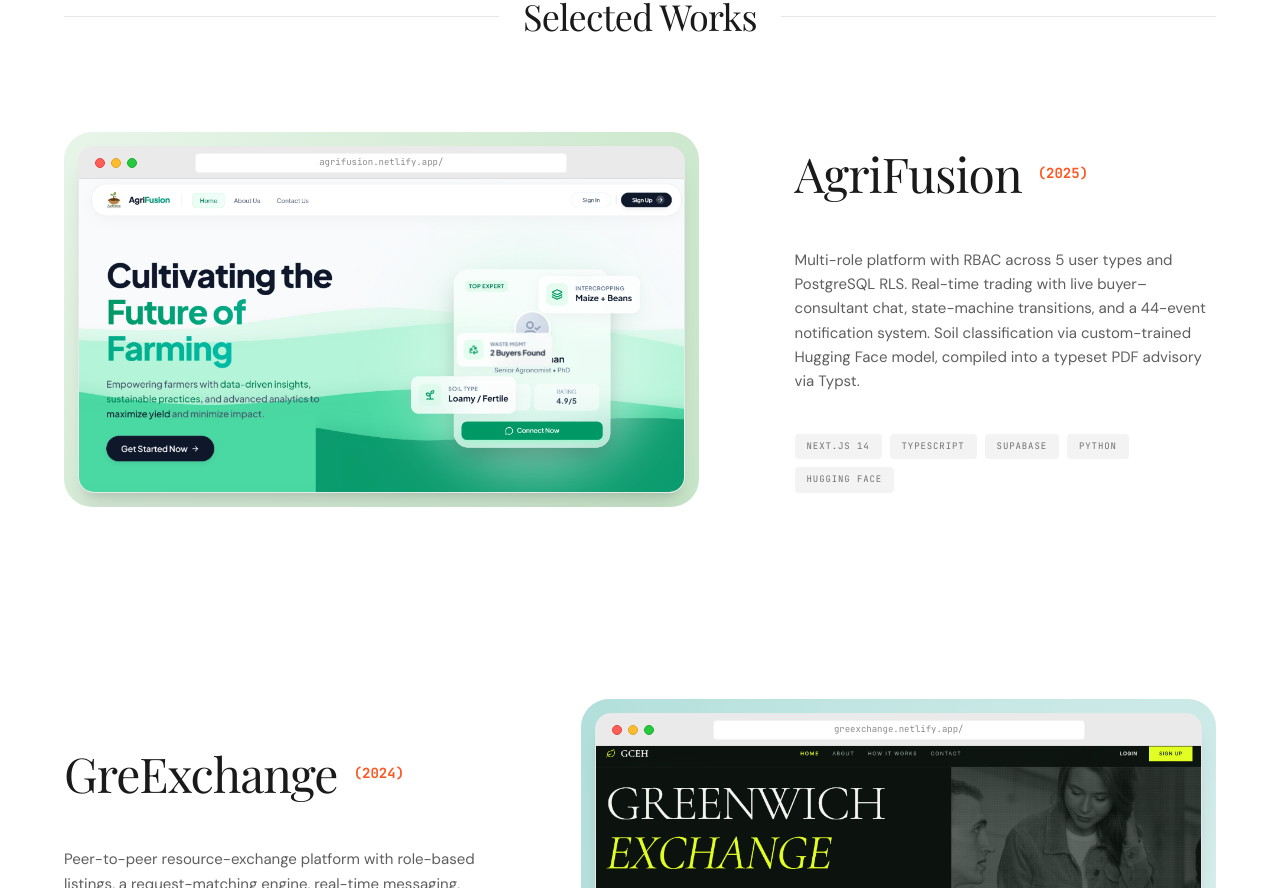
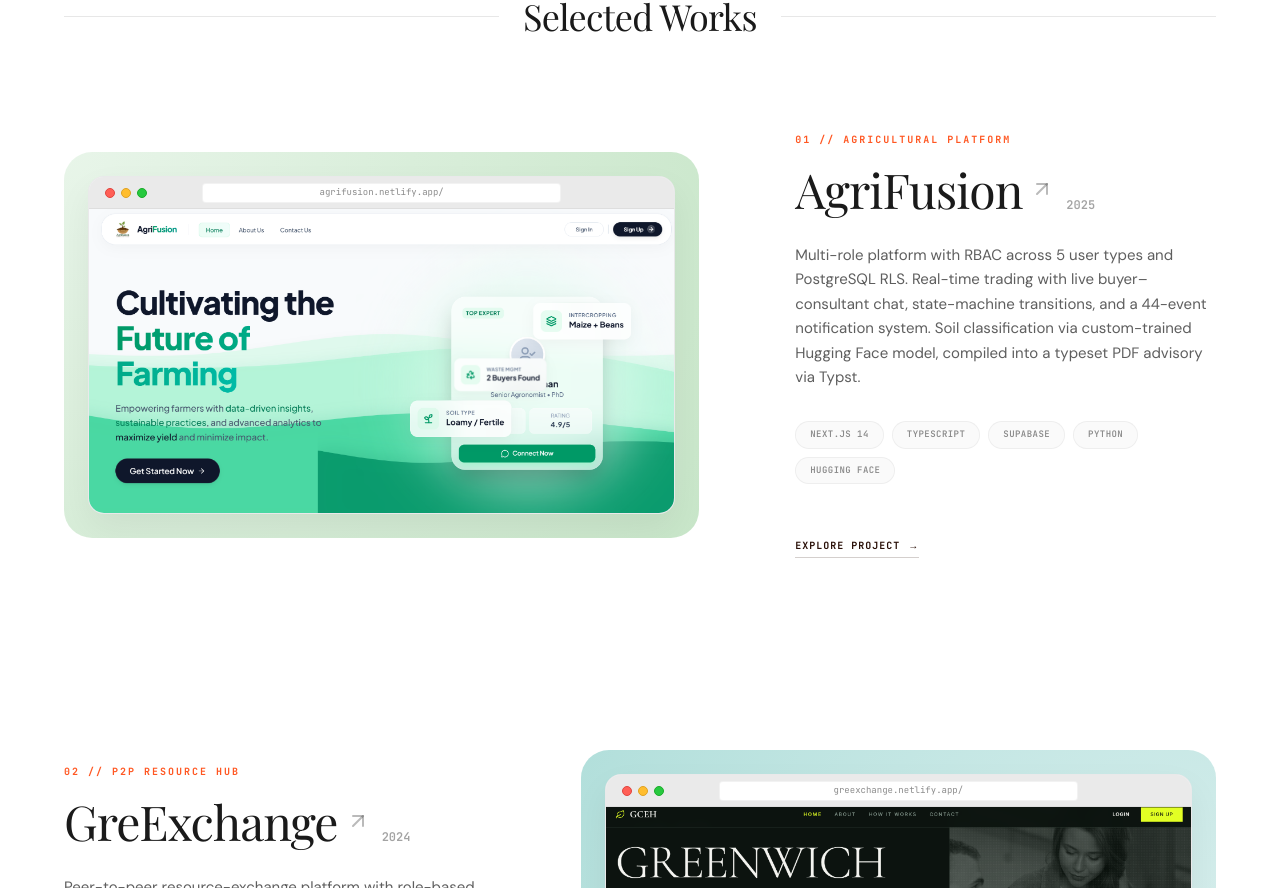
Before and after one commit to tayyabkhan52/Portfolio, a Next.js app: page / in a window 1280 px wide. Shown: the part 1912-2800 px from the top of the page. Built offline with nearby package versions, Linux system fonts and the light colour scheme; a web font is replaced by a local one.

Commit message:
Upgrade animations and redesign project cards with 3D tilt, spotlight, and premium typography details

```diff
--- a/src/components/Hero.tsx
+++ b/src/components/Hero.tsx
@@ -6,13 +6,21 @@
   return (
     <section className="relative flex min-h-screen flex-col items-center justify-center bg-hero-gradient px-6 text-center">
       {/* Decorative large circles resembling the glowing edges in the inspiration */}
-      <div className="pointer-events-none absolute left-0 top-1/4 h-[800px] w-[200px] -translate-x-1/2 rounded-full border border-white/20" />
-      <div className="pointer-events-none absolute right-0 top-1/4 h-[800px] w-[200px] translate-x-1/2 rounded-full border border-white/20" />
+      <motion.div
+        animate={{ y: [-20, 20, -20], opacity: [0.5, 1, 0.5] }}
+        transition={{ duration: 10, repeat: Infinity, ease: "easeInOut" }}
+        className="pointer-events-none absolute left-0 top-1/4 h-[800px] w-[200px] -translate-x-1/2 rounded-full border border-white/20"
+      />
+      <motion.div
+        animate={{ y: [20, -20, 20], opacity: [0.5, 1, 0.5] }}
+        transition={{ duration: 10, repeat: Infinity, ease: "easeInOut", delay: 2 }}
+        className="pointer-events-none absolute right-0 top-1/4 h-[800px] w-[200px] translate-x-1/2 rounded-full border border-white/20"
+      />
 
       <motion.div
-        initial={{ opacity: 0, y: 30 }}
-        animate={{ opacity: 1, y: 0 }}
-        transition={{ duration: 1, ease: [0.25, 0.1, 0.25, 1] }}
+        initial={{ opacity: 0, y: 40, filter: "blur(10px)", scale: 0.95 }}
+        animate={{ opacity: 1, y: 0, filter: "blur(0px)", scale: 1 }}
+        transition={{ duration: 1.2, ease: [0.25, 0.1, 0.25, 1] }}
         className="z-10 mt-20 max-w-4xl"
       >
         <h1 className="font-display text-[clamp(2.5rem,6vw,5rem)] leading-[1.05] tracking-tight text-white drop-shadow-sm sm:text-balance">
--- a/src/components/ProjectCard.tsx
+++ b/src/components/ProjectCard.tsx
@@ -1,6 +1,7 @@
 "use client";
 
-import { motion } from "framer-motion";
+import { useState, MouseEvent } from "react";
+import { motion, useMotionValue, useSpring, useTransform } from "framer-motion";
 import { ArrowUpRight } from "lucide-react";
 import Image from "next/image";
 
@@ -20,6 +21,7 @@
 
 export function ProjectCard({
   name,
+  type,
   description,
   tech,
   link,
@@ -33,11 +35,62 @@
   // Alternate layout direction based on index
   const isEven = index % 2 === 0;
 
+  // Brand configurations for custom glows matching each project
+  const brandColors = [
+    { border: "border-emerald-500/20", glow: "rgba(16, 185, 129, 0.25)" }, // AgriFusion
+    { border: "border-teal-500/20", glow: "rgba(13, 148, 136, 0.25)" },    // GreExchange
+    { border: "border-amber-500/20", glow: "rgba(217, 119, 6, 0.25)" },    // Parfum Prestige
+    { border: "border-indigo-500/20", glow: "rgba(79, 70, 229, 0.25)" },   // ShareBite
+    { border: "border-rose-500/20", glow: "rgba(225, 29, 72, 0.25)" }       // E-Store
+  ];
+  const brand = brandColors[index % brandColors.length];
+
+  // Motion values for 3D Tilt effect
+  const x = useMotionValue(0);
+  const y = useMotionValue(0);
+
+  // Map mouse positions to rotational angles
+  const rotateX = useTransform(y, [-0.5, 0.5], [6, -6]);
+  const rotateY = useTransform(x, [-0.5, 0.5], [-6, 6]);
+
+  // Spring settings for smooth physics transition
+  const rx = useSpring(rotateX, { stiffness: 150, damping: 22 });
+  const ry = useSpring(rotateY, { stiffness: 150, damping: 22 });
+
+  // Spotlight coordinates on the background canvas
+  const spotlightX = useMotionValue(0);
+  const spotlightY = useMotionValue(0);
+
+  const handleMouseMove = (e: MouseEvent<HTMLAnchorElement>) => {
+    const rect = e.currentTarget.getBoundingClientRect();
+    const w = rect.width;
+    const h = rect.height;
+
+    // Normalize values between -0.5 and 0.5 for tilt
+    x.set((e.clientX - rect.left - w / 2) / w);
+    y.set((e.clientY - rect.top - h / 2) / h);
+
+    // Set precise coordinates for spotlight
+    spotlightX.set(e.clientX - rect.left);
+    spotlightY.set(e.clientY - rect.top);
+  };
+
+  const handleMouseLeave = () => {
+    x.set(0);
+    y.set(0);
+  };
+
+  // Convert spotlight positions into a dynamic css gradient string
+  const spotlightBg = useTransform(
+    [spotlightX, spotlightY],
+    ([sx, sy]) => `radial-gradient(350px circle at ${sx}px ${sy}px, rgba(255, 255, 255, 0.35), transparent 80%)`
+  );
+
   return (
     <motion.div
-      initial={{ opacity: 0, y: 50 }}
-      whileInView={{ opacity: 1, y: 0 }}
-      viewport={{ once: true, margin: "-100px" }}
+      initial={{ opacity: 0, y: 60, scale: 0.95, filter: "blur(10px)" }}
+      whileInView={{ opacity: 1, y: 0, scale: 1, filter: "blur(0px)" }}
+      viewport={{ once: true, margin: "-10%" }}
       transition={{ duration: 0.8, ease: [0.25, 0.1, 0.25, 1] }}
       className={`flex flex-col gap-12 lg:gap-24 items-center ${
         isEven ? "lg:flex-row" : "lg:flex-row-reverse"
@@ -48,12 +101,38 @@
         href={link}
         target="_blank"
         rel="noreferrer"
-        className={`group relative w-full lg:w-3/5 overflow-hidden rounded-[1.5rem] sm:rounded-[1.75rem] ${frameClass} flex items-center justify-center p-2.5 sm:p-3.5 transition-transform duration-500 hover:scale-[1.015]`}
+        onMouseMove={handleMouseMove}
+        onMouseLeave={handleMouseLeave}
+        className={`group relative w-full lg:w-3/5 overflow-hidden rounded-[1.75rem] ${frameClass} flex items-center justify-center p-4 sm:p-6 transition-all duration-500`}
+        style={{
+          transformStyle: "preserve-3d",
+          perspective: 1200,
+        }}
       >
-        <div className="absolute inset-0 bg-white/0 transition-colors duration-500 group-hover:bg-white/5" />
+        {/* Dynamic cursor spotlight glow */}
+        <motion.div
+          className="absolute inset-0 pointer-events-none opacity-0 group-hover:opacity-100 transition-opacity duration-300"
+          style={{ background: spotlightBg }}
+        />
+
+        {/* Brand ambient shadow glow behind mockup */}
+        <div
+          className="absolute -inset-4 rounded-full opacity-0 blur-3xl transition-opacity duration-700 group-hover:opacity-100 pointer-events-none"
+          style={{
+            background: `radial-gradient(circle, ${brand.glow} 0%, transparent 70%)`
+          }}
+        />
 
         {/* macOS Browser Mockup */}
-        <div className="relative w-full rounded-xl sm:rounded-2xl bg-[#f5f5f7] border border-black/5 shadow-xl overflow-hidden flex flex-col transition-transform duration-500 group-hover:translate-y-[-8px] group-hover:shadow-2xl">
+        <motion.div
+          style={{
+            rotateX: rx,
+            rotateY: ry,
+            transformStyle: "preserve-3d",
+            backfaceVisibility: "hidden"
+          }}
+          className="relative w-full rounded-xl sm:rounded-2xl bg-[#f5f5f7] border border-black/5 shadow-[0_15px_35px_rgba(0,0,0,0.06)] overflow-hidden flex flex-col transition-all duration-500 group-hover:shadow-[0_30px_60px_rgba(0,0,0,0.15)]"
+        >
           {/* macOS Browser Header */}
           <div className="h-7 sm:h-8 w-full border-b border-black/5 bg-[#eaeaea] flex items-center px-3 sm:px-4 justify-between select-none shrink-0">
             {/* Left: Window Controls */}
@@ -80,7 +159,7 @@
                 alt={name}
                 width={width || 1024}
                 height={height || 500}
-                className="w-full h-auto block transition-transform duration-700 group-hover:scale-[1.02]"
+                className="w-full h-auto block transition-transform duration-700 group-hover:scale-[1.03]"
                 priority={index < 2}
               />
             ) : (
@@ -100,39 +179,60 @@
               </div>
             )}
           </div>
-        </div>
+        </motion.div>
 
         {/* Floating open button */}
-        <div className="absolute bottom-6 right-6 flex h-12 w-12 items-center justify-center rounded-full bg-ink text-white opacity-0 transition-all duration-300 group-hover:opacity-100 group-hover:-translate-y-1">
+        <div className="absolute bottom-6 right-6 flex h-12 w-12 items-center justify-center rounded-full bg-ink text-white opacity-0 scale-90 transition-all duration-300 group-hover:opacity-100 group-hover:scale-100 group-hover:-translate-y-1 shadow-lg">
           <ArrowUpRight className="h-5 w-5" />
         </div>
       </a>
 
       {/* Content side */}
       <div className="w-full lg:w-2/5 flex flex-col justify-center">
-        <div className="flex items-center gap-4 mb-4">
-          <h3 className="font-display text-4xl sm:text-5xl text-ink leading-[1.1]">
-            {name}
-          </h3>
-          <span className="font-mono text-sm font-bold text-accent">
-            ({year})
+        {/* Index and Type Label */}
+        <span className="font-mono text-[10px] font-bold tracking-[0.2em] text-accent uppercase mb-3 block">
+          {`0${index + 1}`} // {type}
+        </span>
+
+        <div className="flex items-baseline gap-3 mb-6">
+          <a href={link} target="_blank" rel="noreferrer" className="group/title inline-flex items-center gap-2">
+            <h3 className="font-display text-4xl sm:text-5xl text-ink leading-tight transition-colors duration-300 group-hover/title:text-[#2a1008] relative">
+              {name}
+              <span className="absolute bottom-0 left-0 w-0 h-[1.5px] bg-[#2a1008] transition-all duration-300 group-hover/title:w-full" />
+            </h3>
+            <ArrowUpRight className="h-6 w-6 text-ink/30 transition-all duration-300 group-hover/title:text-accent group-hover/title:translate-x-1 group-hover/title:-translate-y-1 shrink-0" />
+          </a>
+          <span className="font-mono text-xs font-semibold text-ink/40">
+            {year}
           </span>
         </div>
 
-        <p className="mt-8 text-[15px] leading-relaxed text-ink/70">
+        <p className="text-[15px] leading-relaxed text-ink/70">
           {description}
         </p>
 
-        <div className="mt-10 flex flex-wrap gap-2">
+        <div className="mt-8 flex flex-wrap gap-1.5 sm:gap-2">
           {tech.map((t) => (
             <span
               key={t}
-              className="rounded bg-ink/5 px-3 py-1.5 font-mono text-[9px] uppercase tracking-widest text-ink/60"
+              className="rounded-full border border-ink/5 bg-ink/[0.02] px-3.5 py-1.5 font-mono text-[9px] font-semibold uppercase tracking-wider text-ink/50 transition-all duration-300 hover:border-accent/20 hover:bg-accent/5 hover:text-accent"
             >
               {t}
             </span>
           ))}
         </div>
+
+        <div className="mt-8 pt-4">
+          <a
+            href={link}
+            target="_blank"
+            rel="noreferrer"
+            className="inline-flex items-center gap-2 font-mono text-[10px] font-bold uppercase tracking-widest text-[#2a1008] border-b border-[#2a1008]/20 pb-1 hover:text-accent hover:border-accent transition-all duration-300 group/link"
+          >
+            Explore Project
+            <span className="inline-block transition-transform duration-300 group-hover/link:translate-x-1">→</span>
+          </a>
+        </div>
       </div>
     </motion.div>
   );
--- a/src/components/ScrollReveal.tsx
+++ b/src/components/ScrollReveal.tsx
@@ -12,10 +12,10 @@
 export function ScrollReveal({ children, delay = 0, className }: ScrollRevealProps) {
   return (
     <motion.div
-      initial={{ opacity: 0, y: 24 }}
-      whileInView={{ opacity: 1, y: 0 }}
-      viewport={{ once: true, margin: "-80px" }}
-      transition={{ duration: 0.5, delay, ease: [0.25, 0.1, 0.25, 1] }}
+      initial={{ opacity: 0, y: 40, filter: "blur(10px)" }}
+      whileInView={{ opacity: 1, y: 0, filter: "blur(0px)" }}
+      viewport={{ once: true, margin: "-10%" }}
+      transition={{ duration: 0.8, delay, ease: [0.25, 0.1, 0.25, 1] }}
       className={className}
     >
       {children}
```
